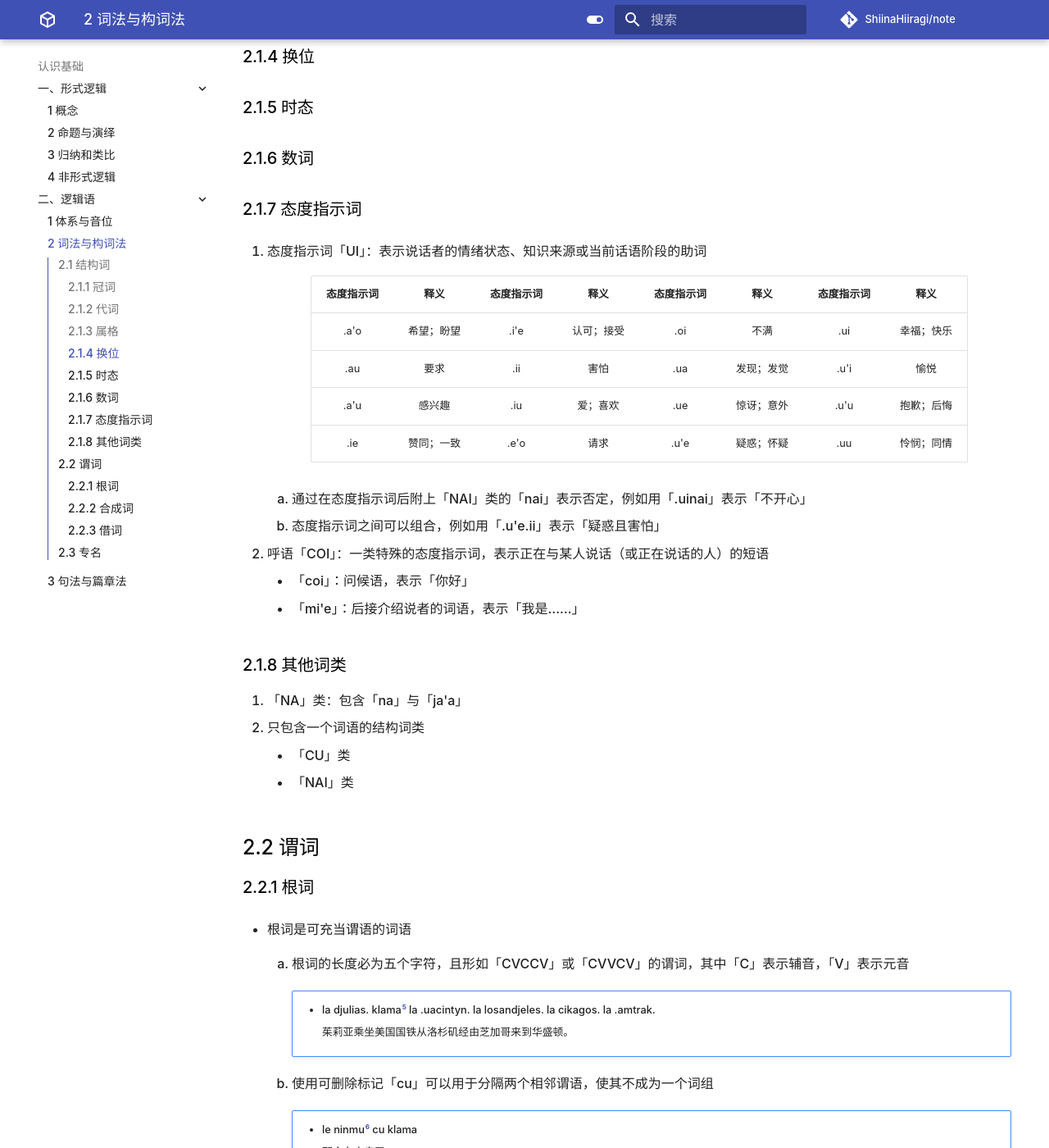
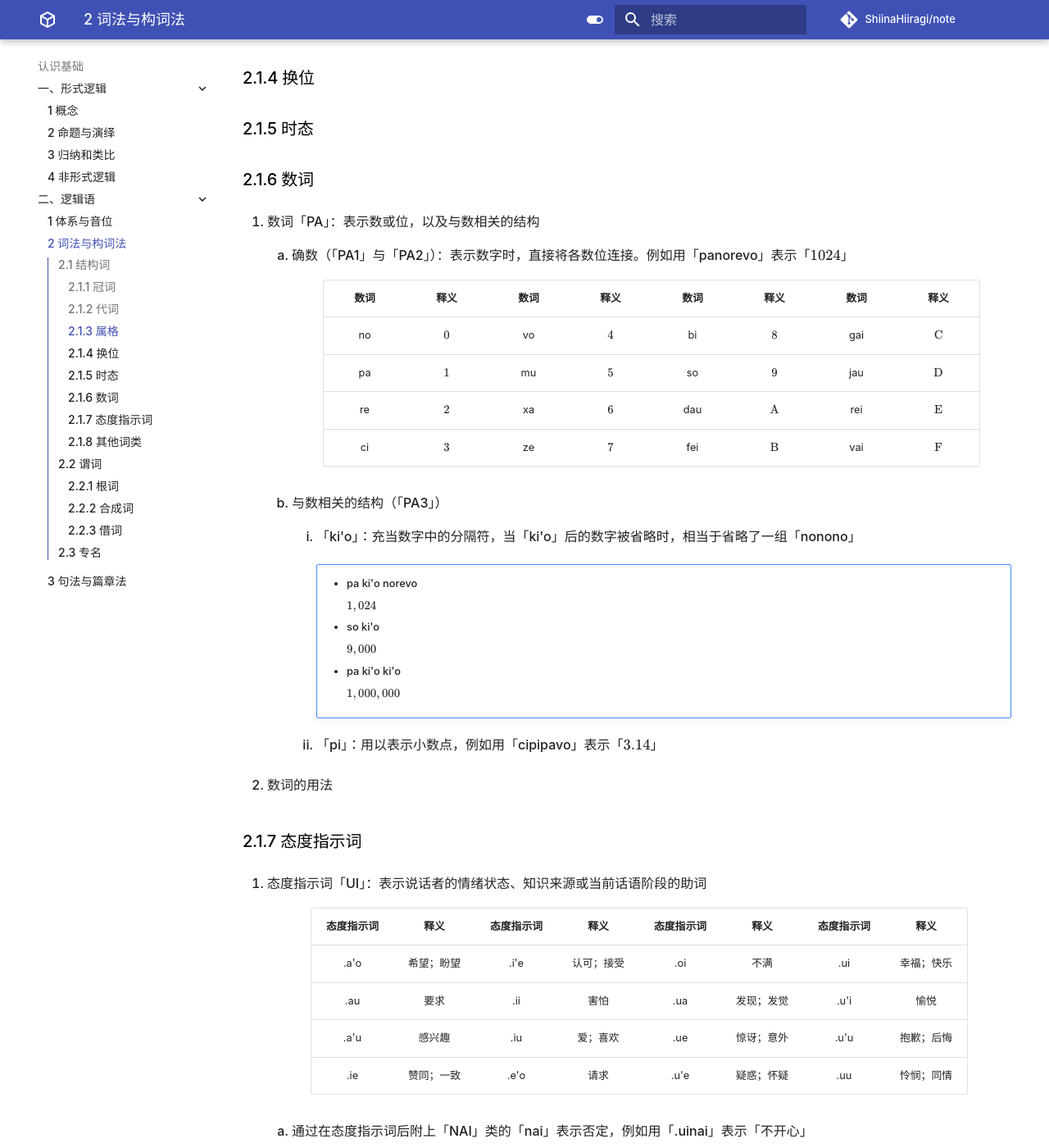
Before and after one commit to ShiinaHiiragi/note, an MkDocs documentation site: the page built from docs/cogn/jbo/lex.md, in a window 1280 px wide and 1400 px high, scrolled down 1499 px. Shown: the whole window at 82% size. Built offline with MkDocs 1.6.1 and Material for MkDocs 9.7.7, drawn with Linux system fonts in a browser that asks for light colours; comment, search, counter and statistics services are not loaded; some of the changed text lies outside the part shown.

Commit message:
add PA1 PA2

```diff
--- a/docs/cogn/jbo/lex.md
+++ b/docs/cogn/jbo/lex.md
@@ -2,9 +2,10 @@
 
 ## 2.1 结构词
 ### 2.1.1 冠词
-- 冠词「LE」：使谓语变成项的描述符，其描述或指定适合谓语第一位的事物
+1. 冠词「LE」：使谓语变成项的描述符，其描述或指定适合谓语第一位的事物
     - 「la」：用于专名之前，表示该专名所指称的那个对象
     - 「le」：用于根词之前，表示说者心中所想的对象，并用该根词指称，尽管该根词的概括不一定准确
+2. 冠词「LI」：只有「li」，用以将数字变为项
 
 ### 2.1.2 代词
 1. 「KOhA」：可以替代项的结构词，分为几组
@@ -54,6 +55,39 @@
 ### 2.1.5 时态
 
 ### 2.1.6 数词
+1. 数词「PA」：表示数或位，以及与数相关的结构
+    1. 确数（「PA1」与「PA2」）：表示数字时，直接将各数位连接。例如用「panorevo」表示「$1024$」
+
+        <div class="text-table">
+
+        | 数词  | 释义  | 数词  | 释义  | 数词  |    释义    | 数词  |    释义    |
+        | :---: | :---: | :---: | :---: | :---: | :--------: | :---: | :--------: |
+        |  no   |  $0$  |  vo   |  $4$  |  bi   |    $8$     |  gai  | $\text{C}$ |
+        |  pa   |  $1$  |  mu   |  $5$  |  so   |    $9$     |  jau  | $\text{D}$ |
+        |  re   |  $2$  |  xa   |  $6$  |  dau  | $\text{A}$ |  rei  | $\text{E}$ |
+        |  ci   |  $3$  |  ze   |  $7$  |  fei  | $\text{B}$ |  vai  | $\text{F}$ |
+
+        </div>
+
+    2. 与数相关的结构（「PA3」）
+        1. 「ki'o」：充当数字中的分隔符，当「ki'o」后的数字被省略时，相当于省略了一组「nonono」
+
+            !!! note ""
+                - pa ki'o norevo
+
+                    $1,024$
+
+                - so ki'o
+
+                    $9,000$
+
+                - pa ki'o ki'o
+
+                    $1,000,000$
+
+        2. 「pi」：用以表示小数点，例如用「cipipavo」表示「$3.14$」
+
+2. 数词的用法
 
 ### 2.1.7 态度指示词
 1. 态度指示词「UI」：表示说话者的情绪状态、知识来源或当前话语阶段的助词
@@ -77,22 +111,11 @@
     - 「mi'e」：后接介绍说者的词语，表示「我是……」
 
 ### 2.1.8 其他词类
-1. 「NA」类：包含「na」与「ja'a」
+1. 「NA」类
+    - 「na」：用以否定整个谓句
+    - 「ja'a」：用以肯定整个谓句
 2. 只包含一个词语的结构词类
-    - 「CU」类
-    - 「NAI」类
-
-## 2.2 谓词
-### 2.2.1 根词
-- 根词是可充当谓语的词语
-    1. 根词的长度必为五个字符，且形如「CVCCV」或「CVVCV」的谓词，其中「C」表示辅音，「V」表示元音
-
-        !!! note ""
-            - la djulias. klama[^5] la .uacintyn. la losandjeles. la cikagos. la .amtrak.
-
-                茱莉亚乘坐美国国铁从洛杉矶经由芝加哥来到华盛顿。
-
-    2. 使用可删除标记「cu」可以用于分隔两个相邻谓语，使其不成为一个词组
+    - 「CU」类：使用可删除标记「cu」可以用于分隔两个相邻谓语，使其不成为一个词组
 
         !!! note ""
             - le ninmu[^6] cu klama
@@ -102,6 +125,17 @@
             - le ninmu klama
 
                 那个像女人一样走路的人
+
+    - 「NAI」类：将「nai」附在结构词后表示否定
+
+## 2.2 谓词
+### 2.2.1 根词
+- 根词是可充当谓语的词语，其的长度必为五个字符且形如「CVCCV」或「CVVCV」，其中「C」表示辅音，「V」表示元音
+
+    !!! note ""
+        - la djulias. klama[^5] la .uacintyn. la losandjeles. la cikagos. la .amtrak.
+
+            茱莉亚乘坐美国国铁从洛杉矶经由芝加哥来到华盛顿。
 
 ### 2.2.2 合成词
 
```
Also changed, not shown: docs/cogn/jbo/phone.md (+1 -1 lines).
